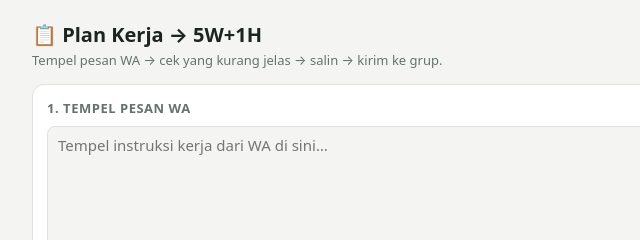
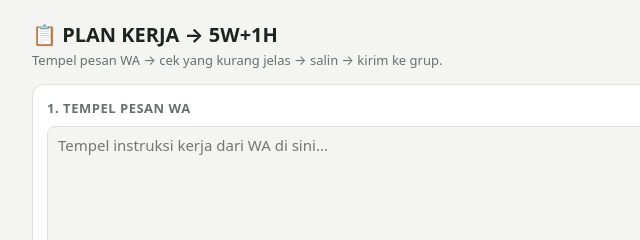
Before and after one commit to salesrfadvertising-cmyk/PLAN-HARIAN, a plain HTML site: page index.html in a window 1280 px wide. Shown: the top 240 px of the page, 242-882 px from the left. Drawn offline with Linux system fonts and the light colour scheme.

Commit message:
Update index.html

```diff
--- a/index.html
+++ b/index.html
@@ -3,7 +3,7 @@
 <head>
 <meta charset="utf-8">
 <meta name="viewport" content="width=device-width,initial-scale=1">
-<title>Plan Kerja 5W+1H</title>
+<title>PLAN KERJA 5W+1H</title>
 <style>
 :root{--bg:#f4f5f2;--card:#fff;--ink:#1c2420;--mut:#66726b;--line:#dde2dc;--acc:#1f7a4d;--acc2:#e8f3ec;--warn:#b4531a;--warnbg:#fdf0e6;--bad:#b3261e}
 @media(prefers-color-scheme:dark){:root{--bg:#141815;--card:#1d231f;--ink:#e8ede9;--mut:#93a097;--line:#2f3832;--acc:#4cc38a;--acc2:#1f3328;--warn:#f0a068;--warnbg:#3a2a1d;--bad:#ff8a80}}
@@ -77,7 +77,7 @@ button:disabled{opacity:.45;cursor:not-allowed}
 </head>
 <body>
 <div class="wrap">
-  <h1>📋 Plan Kerja → 5W+1H</h1>
+  <h1>📋 PLAN KERJA → 5W+1H</h1>
   <p class="sub">Tempel pesan WA → cek yang kurang jelas → salin → kirim ke grup.</p>
 
   <div class="card">
```
